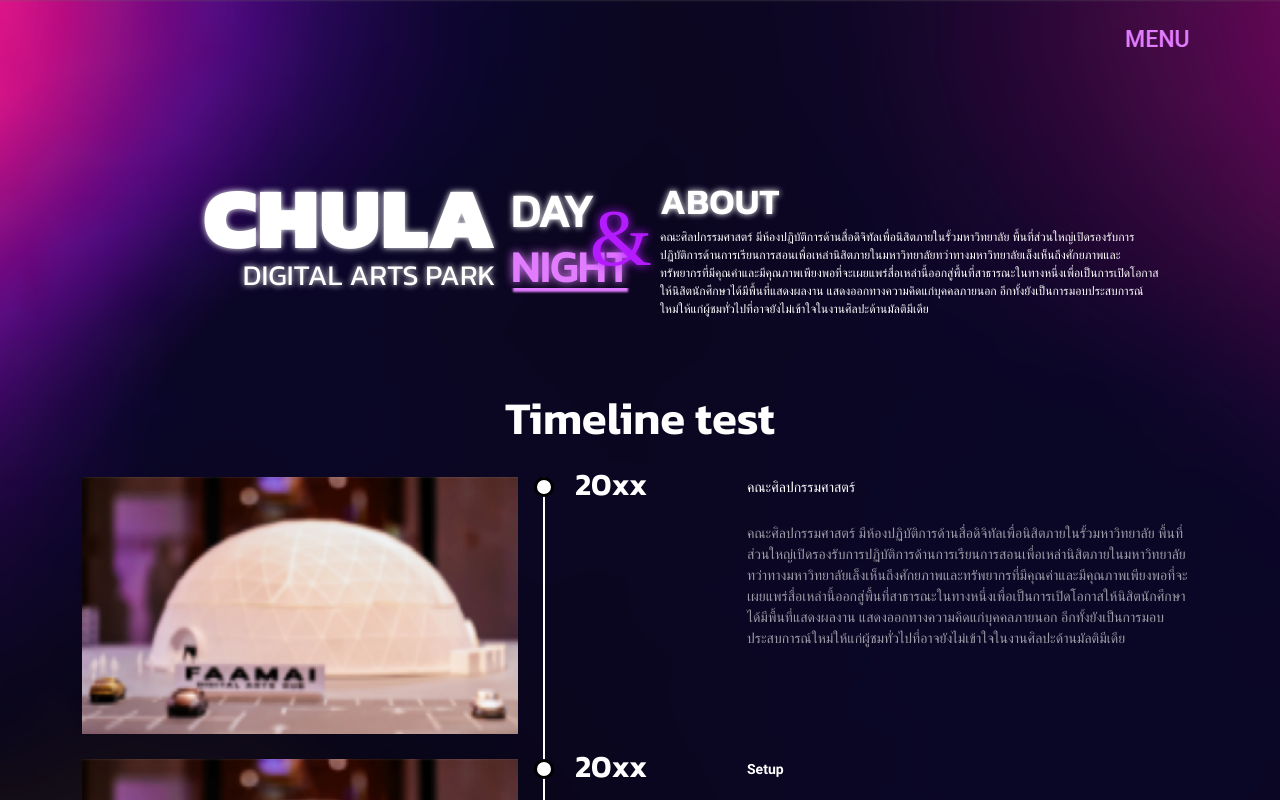
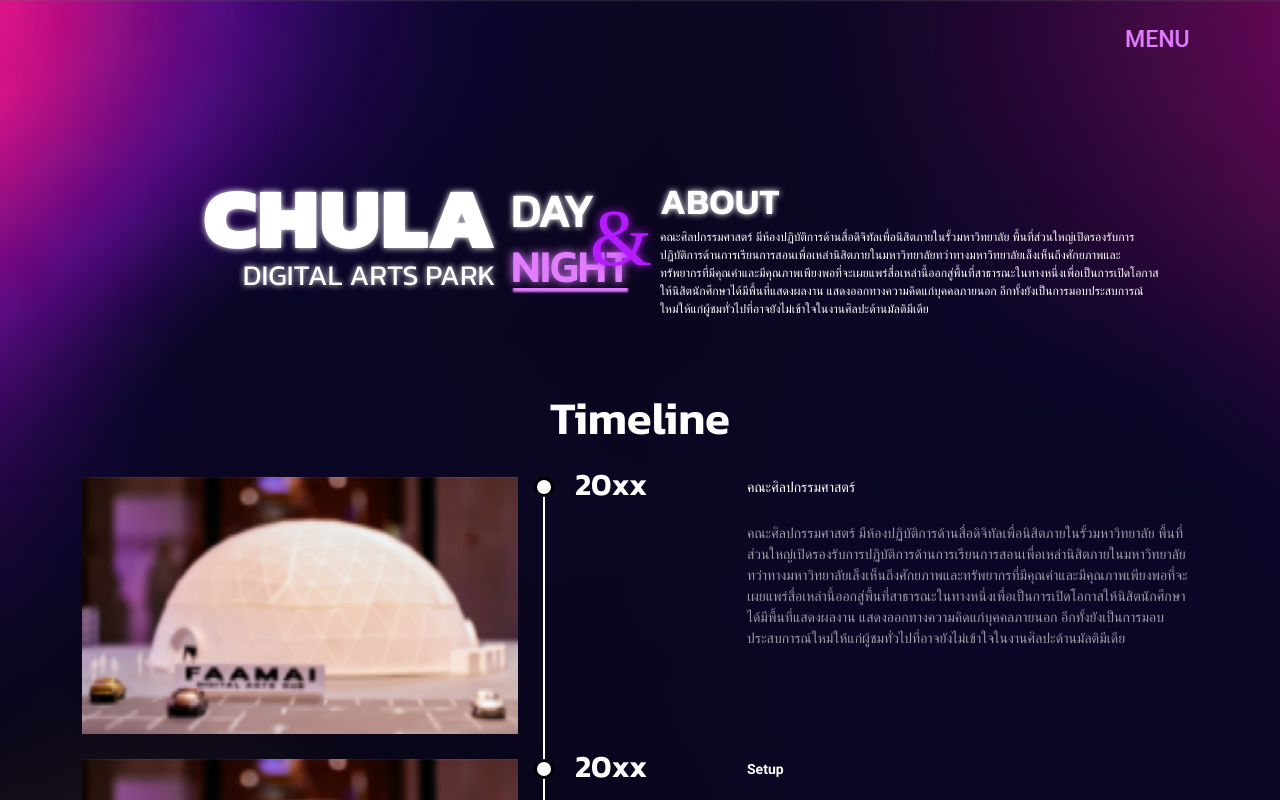
Before and after one commit to oatzaa123/chuladaynight, a Vue app: page /About in a window 1280 px wide. Shown: the top 800 px of the page. Built offline with nearby package versions, Linux system fonts and the light colour scheme; a web font is replaced by a local one.

Commit message:
update about

```diff
--- a/src/pages/About.vue
+++ b/src/pages/About.vue
@@ -33,7 +33,7 @@
     </div>
     <div class="row">
       <div class="about-description">
-        <div class="header">Timeline {{ result }}</div>
+        <div class="header">Timeline</div>
         <div class="timeline">
           <div
             class="row timeline-item"
@@ -83,7 +83,6 @@
             "คณะศิลปกรรมศาสตร์ มีห้องปฏิบัติการด้านสื่อดิจิทัลเพื่อนิสิตภายในรั้วมหาวิทยาลัย พื้นที่ส่วนใหญ่เปิดรองรับการปฏิบัติการด้านการเรียนการสอนเพื่อเหล่านิสิตภายในมหาวิทยาลัยทว่าทางมหาวิทยาลัยเล็งเห็นถึงศักยภาพและทรัพยากรที่มีคุณค่าและมีคุณภาพเพียงพอที่จะเผยแพร่สื่อเหล่านี้ออกสู่พื้นที่สาธารณะในทางหนึ่งเพื่อเป็นการเปิดโอกาสให้นิสิตนักศึกษาได้มีพื้นที่แสดงผลงาน แสดงออกทางความคิดแก่บุคคลภายนอก อีกทั้งยังเป็นการมอบประสบการณ์ใหม่ให้แก่ผู้ชมทั่วไปที่อาจยังไม่เข้าใจในงานศิลปะด้านมัลติมีเดีย",
         },
       ],
-      result: "test",
     });
 
     const store = useStore();
```
